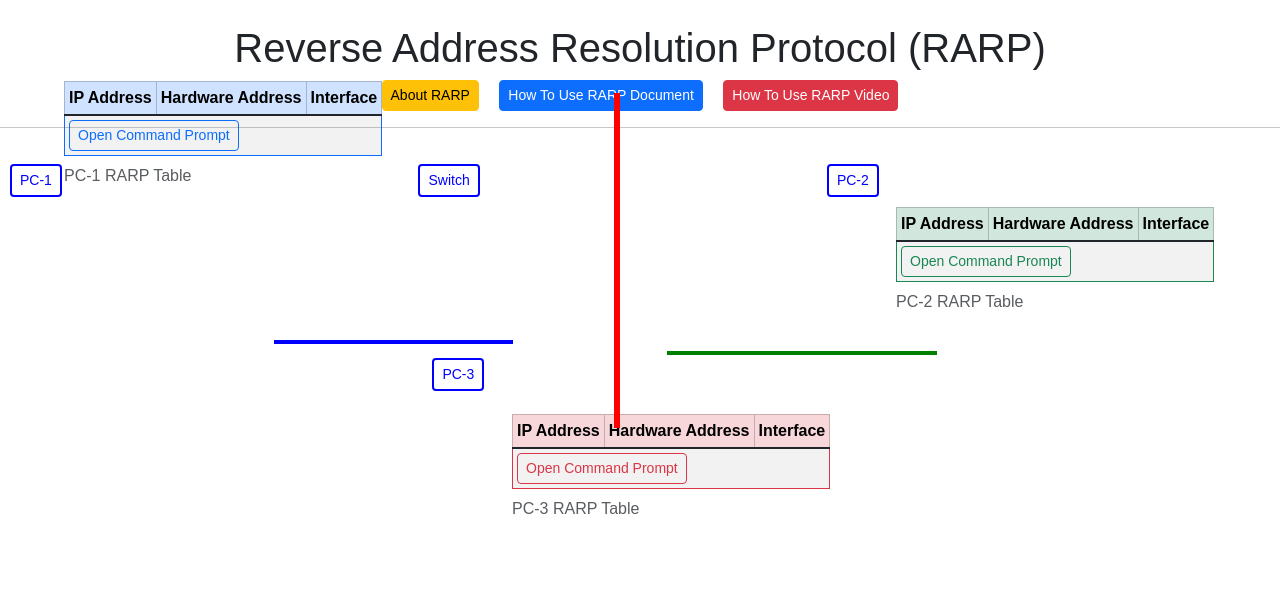
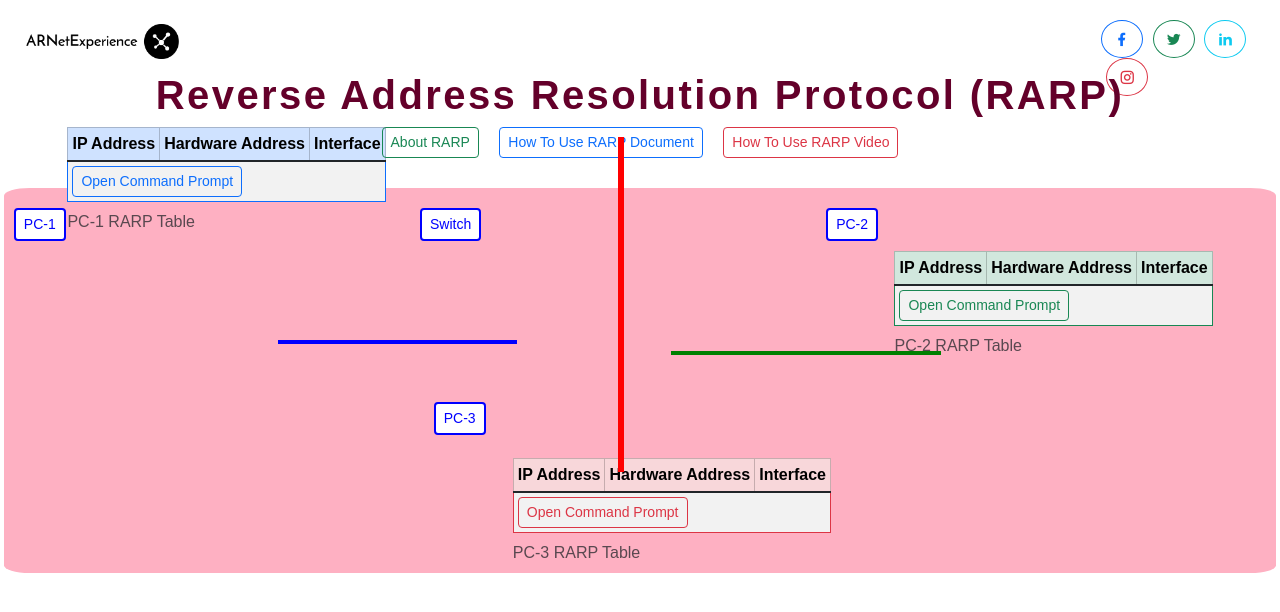
Before and after one commit to sritikamanjrekar/RARP, a plain HTML site: page index.html in a window 1280 px wide. Drawn offline with nearby package versions, Linux system fonts and the light colour scheme; some packages are replaced by stand-ins of ours; a script that the page names is missing.

Commit message:
Add files via upload

```diff
--- a/index.html
+++ b/index.html
@@ -473,7 +473,23 @@
         transform: translateY(-100%) translateX(-600%);
       }
     }
+
+
+    /* Define animation */
+    @keyframes colorChange {
+        0% { color: #64002a; }
+        50% { color: #e12e79; }
+        100% { color: #64002a; }
+    }
+
+    /* Apply animation to the span */
+    h1 span:hover {
+        animation: colorChange 5s infinite;
+    }
   </style>
+
+<link href="https://cdn.jsdelivr.net/npm/remixicon@3.4.0/fonts/remixicon.css" rel="stylesheet" />
+
 </head>
 
 <body>
@@ -486,15 +502,39 @@
   <!-- Container div -->
   <div>
 
+    <div>
+      <a href="https://sritikamanjrekar.github.io/ARNetExperince/">
+        <img src="logo.png" alt="ARNetExperince" style="width: 12%;margin-left: 2%;"></a>
+      <div style="margin-left: 86%;margin-top: -3%;">
+        <a href="https://www.facebook.com/sharer/sharer.php?u=https://sritikamanjrekar.github.io/RARP/" target="_blank"><i
+            class="ri-facebook-fill btn btn-outline-primary" style="border-radius: 50%;"></i></a>
+        <a href="https://twitter.com/intent/tweet?url=https://sritikamanjrekar.github.io/RARP/&text=Check%20out%20this%20awesome%20website!"
+          target="_blank"><i class="ri-twitter-fill  btn btn-outline-success"
+            style="border-radius: 50%;margin-left: 3%;"></i></a>
+        <a href="https://www.linkedin.com/shareArticle?url=https://sritikamanjrekar.github.io/RARP/" target="_blank"><i
+            class="ri-linkedin-fill btn btn-outline-info" style="border-radius: 50%;margin-left: 3%;"></i></a>
+        <a href="" target="_blank"><i class="ri-instagram-line btn btn-outline-danger"
+            style="border-radius: 50%;margin-left: 3%;"></i></a>
+
+      </div>
+
     <!-- Center-aligned content using the deprecated <center> tag -->
     <center>
 
       <!-- Heading element with text "File Transfer Protocols" -->
-      <h1>Reverse Address Resolution Protocol (RARP)</h1>
+      <h1 style="margin-top: -2%;font-weight: bold; letter-spacing: 0.06em;">
+        <span style="color: #64002a;">Reverse Address Resolution Protocol (RARP)</span>
+    </h1>
+
+
+
+
+
+
       <!-- Heading element -->
-      <button class="btn btn-warning btn-sm" onclick="openPdfPPT()">About RARP</button>
-      &ensp;&ensp;<button class="btn btn-primary btn-sm" onclick="openPdfDocs()">How To Use RARP Document</button>
-      &ensp;&ensp;<button class="btn btn-danger btn-sm" onclick="openVideo()">How To Use RARP Video</button>
+      <button class="btn btn-outline-success btn-sm" onclick="openPdfPPT()">About RARP</button>
+      &ensp;&ensp;<button class="btn btn-outline-primary btn-sm" onclick="openPdfDocs()">How To Use RARP Document</button>
+      &ensp;&ensp;<button class="btn btn-outline-danger btn-sm" onclick="openVideo()">How To Use RARP Video</button>
 
 
 
@@ -506,14 +546,12 @@
   </div>
   <!-- End of container div -->
 
-  <hr> <!-- Horizontal rule element -->
-
-
-
-
-
-
-
+  <!-- <hr> Horizontal rule element` -->
+  <br>
+  <br>
+  <br>
+
+  <div style="background-color:rgb(254, 176, 194);border-radius: 2%;margin: 0.3%;margin-top: -3.3%;">
 
 
   <div class="model-viewer-container">
```
Also changed, not shown: openPdfPPT.html (+1 -1 lines), ARP.png (added), logo.png (added), 2 other files.
